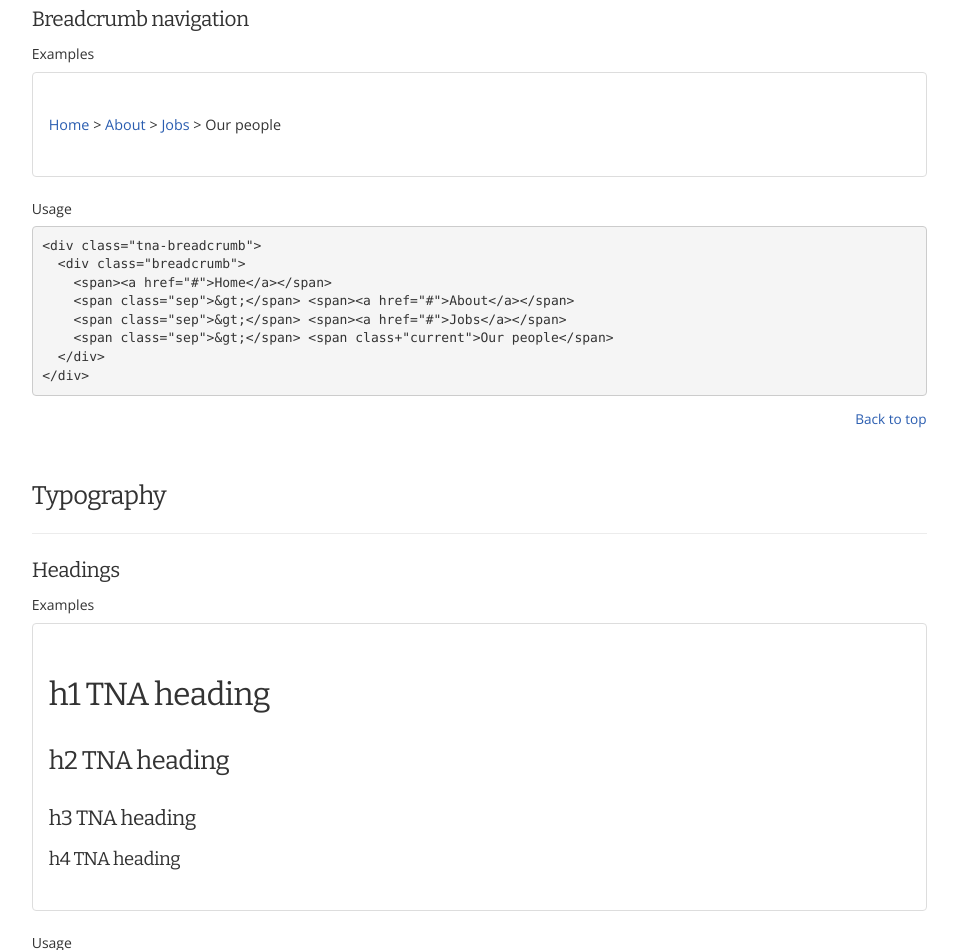
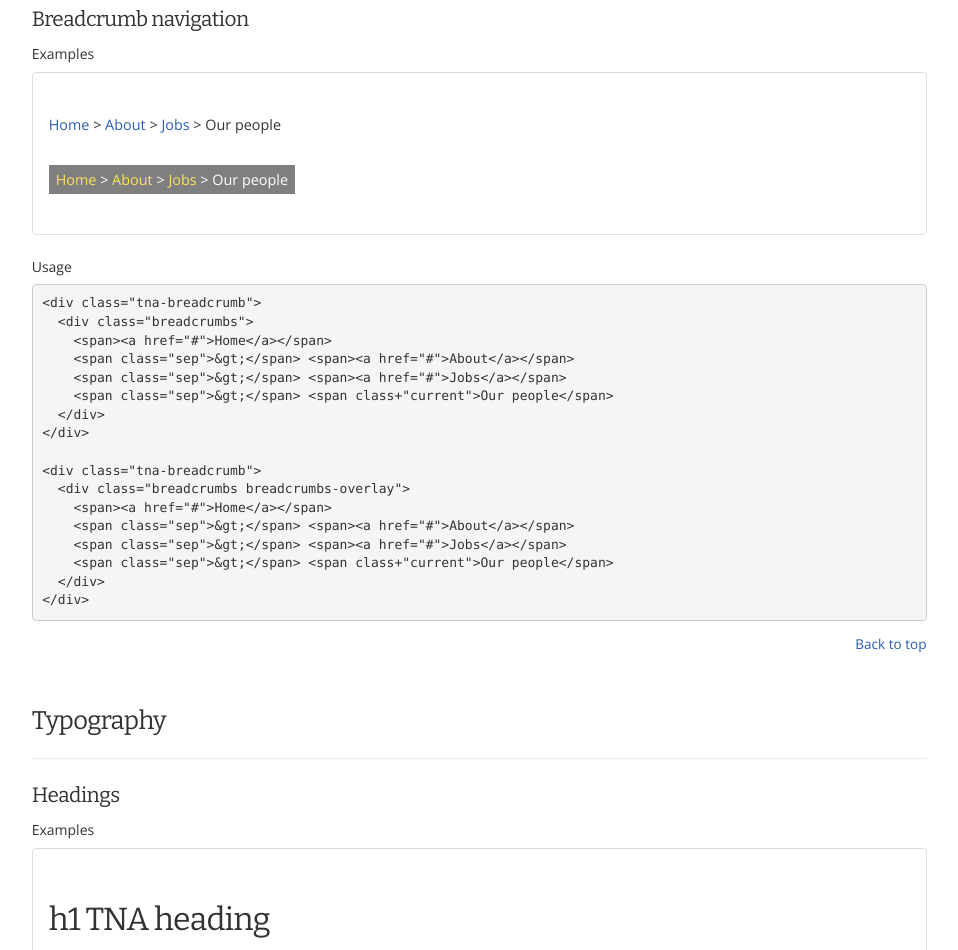
Before and after one commit to nationalarchives/tna-frontend-toolkit, a website: page index.html in a window 1280 px wide. Shown: the part 2102-3052 px from the top of the page, without its empty margins (315-1273 px from the left). Drawn offline with nearby package versions, Linux system fonts and the light colour scheme.

Commit message:
breadcrumbs overlay

```diff
--- a/index.html
+++ b/index.html
@@ -185,12 +185,29 @@
 							<span class="sep">&gt;</span> <span class="current">Our people</span>
 						</div>
 					</div>
+					<div class="tna-breadcrumb">
+						<div class="breadcrumbs breadcrumbs-overlay">
+							<span><a href="#">Home</a></span>
+							<span class="sep">&gt;</span> <span><a href="#">About</a></span>
+							<span class="sep">&gt;</span> <span><a href="#">Jobs</a></span>
+							<span class="sep">&gt;</span> <span class="current">Our people</span>
+						</div>
+					</div>
 				</div>
 				<h5>Usage</h5>
 				<!-- Code example -->
 
 <pre><code>&lt;div class="tna-breadcrumb"&gt;
-  &lt;div class="breadcrumb"&gt;
+  &lt;div class="breadcrumbs"&gt;
+    &lt;span&gt;&lt;a href="#"&gt;Home&lt;/a&gt;&lt;/span&gt;
+    &lt;span class="sep"&gt;&amp;gt;&lt;/span&gt; &lt;span&gt;&lt;a href="#"&gt;About&lt;/a&gt;&lt;/span&gt;
+    &lt;span class="sep"&gt;&amp;gt;&lt;/span&gt; &lt;span&gt;&lt;a href="#"&gt;Jobs&lt;/a&gt;&lt;/span&gt;
+    &lt;span class="sep"&gt;&amp;gt;&lt;/span&gt; &lt;span class+"current"&gt;Our people&lt;/span&gt;
+  &lt;/div&gt;
+&lt;/div&gt;
+
+&lt;div class="tna-breadcrumb"&gt;
+  &lt;div class="breadcrumbs breadcrumbs-overlay"&gt;
     &lt;span&gt;&lt;a href="#"&gt;Home&lt;/a&gt;&lt;/span&gt;
     &lt;span class="sep"&gt;&amp;gt;&lt;/span&gt; &lt;span&gt;&lt;a href="#"&gt;About&lt;/a&gt;&lt;/span&gt;
     &lt;span class="sep"&gt;&amp;gt;&lt;/span&gt; &lt;span&gt;&lt;a href="#"&gt;Jobs&lt;/a&gt;&lt;/span&gt;
--- a/sass/_breadcrumb.scss
+++ b/sass/_breadcrumb.scss
@@ -6,4 +6,14 @@
     margin: 1em 0;
     font-size: .9em;
   }
+  .breadcrumbs-overlay {
+    display: inline-block;
+    color: #fff;
+    padding: 3px 7px;
+    background-color: #000;
+    background-color: rgba(0,0,0,.5);
+  }
+  .breadcrumbs-overlay a {
+    color: #fce45c;
+  }
 }
--- a/tna-base.css
+++ b/tna-base.css
@@ -2886,6 +2886,14 @@ blockquote {
   .tna-breadcrumb .breadcrumbs {
     margin: 1em 0;
     font-size: .9em; }
+  .tna-breadcrumb .breadcrumbs-overlay {
+    display: inline-block;
+    color: #fff;
+    padding: 3px 7px;
+    background-color: #000;
+    background-color: rgba(0, 0, 0, 0.5); }
+  .tna-breadcrumb .breadcrumbs-overlay a {
+    color: #fce45c; }
 
 /* TNA header styles */
 header {
```
Also changed, not shown: 2 other files.
